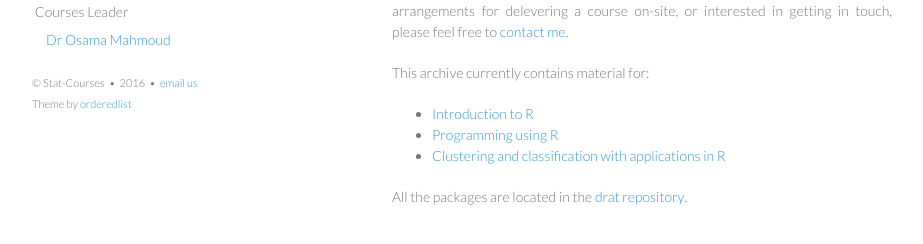
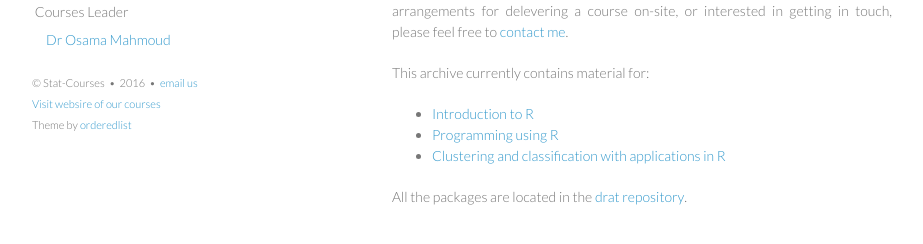
Before and after one commit to statcourses/statcourses.github.io, a Jekyll site: the page built from index.md, in a window 1280 px wide. Shown: the part 234-478 px from the top of the page, without its empty margins (178-1101 px from the left). Built offline with Jekyll 4.4.1, drawn with Linux system fonts in a browser that asks for light colours.

Commit message:
Add website link to the layout

```diff
--- a/_layouts/default.html
+++ b/_layouts/default.html
@@ -47,6 +47,8 @@
           &nbsp;&bull;&nbsp;
           <a href="mailto:o.mahmoud@bristol.ac.uk?subject=Hello via stat-courses">email us</a>
           <br>
+          <a href="http://osmahmoud.com/R-courses/">Visit websire of our courses</a>
+          <br>
           Theme by <a href="https://github.com/orderedlist" target="_blank">orderedlist</a>
           </small>
         </p>
```
